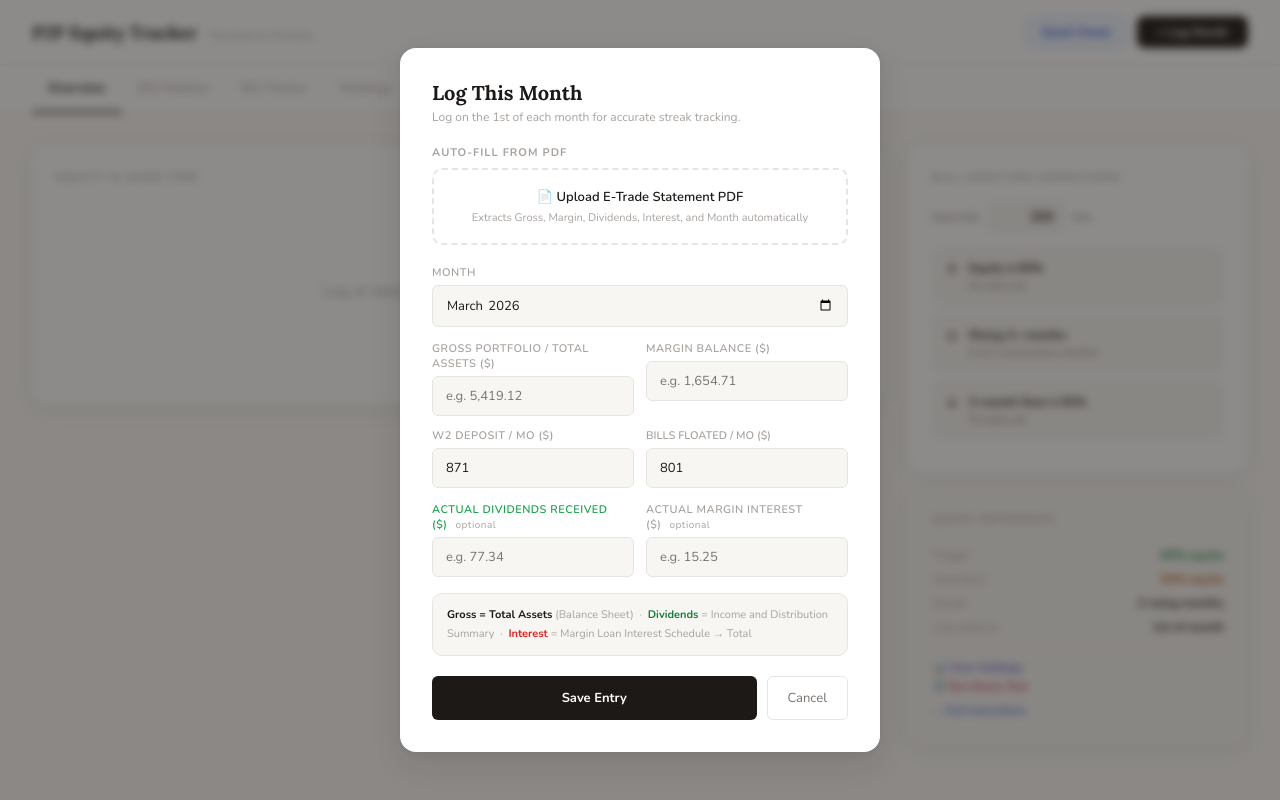
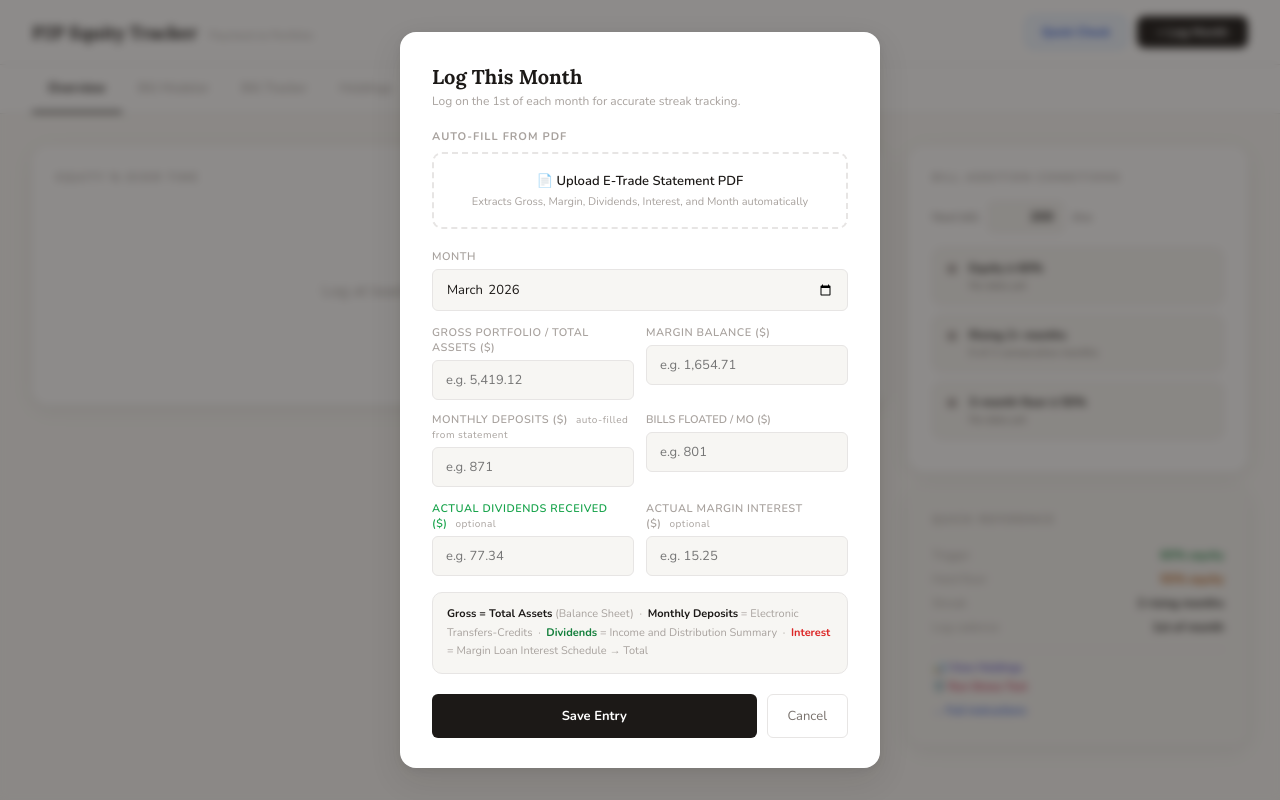
Before and after one commit to cwestman1992/equitytracker, a React (Vite) app: page / in a window 1280 px wide. Both pictures are taken after a click on the button "+ Log Month". Built offline with nearby package versions, Linux system fonts and the light colour scheme.

Commit message:
Update App.jsx
Updates to monthly statement upload tool

```diff
--- a/src/App.jsx
+++ b/src/App.jsx
@@ -170,17 +170,21 @@ async function extractStatementFromPdf(file) {
         { type: "text", text: `Extract from this E-Trade brokerage statement. Return ONLY valid JSON, no markdown, no explanation.
 
 {
-  "gross": <Total Assets number, e.g. 5419.12>,
+  "gross": <Total Assets number from Balance Sheet, e.g. 5419.12>,
   "margin": <absolute value of margin loan/debit as positive number, 0 if none, e.g. 1654.71>,
-  "dividends": <Total Income and Distributions for the period as a number, 0 if not found, e.g. 77.34>,
-  "interest": <Total Interest Charged for the period as a positive number, 0 if none, e.g. 15.25>,
+  "dividends": <Total Income and Distributions for the period, 0 if not found, e.g. 77.34>,
+  "interest": <Total Interest on Margin Loan as positive number, 0 if none, e.g. 15.25>,
+  "electronicCredits": <Electronic Transfers-Credits total for the period, 0 if not found, e.g. 436.05>,
+  "automatedPayments": <Total Automated Payments as positive number, 0 if not found, e.g. 237.53>,
   "date": <statement period month as YYYY-MM, e.g. "2026-02">
 }
 
 For gross: look for "Total Assets" in the Balance Sheet section.
-For margin: look for "Cash, BDP, MMFs (Debit)" or "Margin Loan" — use the absolute value.
-For dividends: look for "Total Income and Distributions" or "Income And Distributions" for the period.
-For interest: look for "Total Interest on Margin Loan" or "Interest Charged" total.
+For margin: look for "Cash, BDP, MMFs (Debit)" or "Margin Loan" — use absolute value.
+For dividends: look for "Total Income and Distributions" for This Period column.
+For interest: look for "Total Interest on Margin Loan" in the Margin Loan Interest Schedule.
+For electronicCredits: look for "Electronic Transfers-Credits" in the Cash Flow section — This Period column.
+For automatedPayments: look for "Automated Payments" in Cash Flow or "Total Automated Payments" in Debit Card section — use absolute value.
 If not found, use 0. Return only the JSON.` }
       ]}]
     })
@@ -1181,7 +1185,7 @@ function HelpPage() {
           <SectionLabel>HOW TO USE THIS TRACKER</SectionLabel>
           <Note icon="📅" color={T.amber} bg={T.amberBg} border={T.amberBorder}>Log once per month on the <strong>1st of each month</strong>.</Note>
           <Step n={1}><strong>Option A — PDF Upload:</strong> Click "+ Log Month" → upload your E-Trade statement PDF → Claude AI auto-fills Gross, Margin, Dividends, Interest, and Month.</Step>
-          <Step n={2}><strong>Option B — Manual:</strong> Enter Gross Portfolio (Total Assets), Margin Balance, W2 Deposit, Bills Floated, Actual Dividends, and Actual Interest from your statement.</Step>
+          <Step n={2}><strong>Option B — Manual:</strong> Enter Gross Portfolio (Total Assets), Margin Balance, Monthly Deposits, Bills Floated, Actual Dividends, and Actual Interest from your statement.</Step>
           <Step n={3}>Separately, upload to the <strong>Holdings tab</strong> anytime you want to snapshot your positions — after each paycheck deploy, or when you add new positions. This gives you position-level yield data and asset allocation tracking.</Step>
           <Step n={4}>When all 3 green conditions fire — act the same day. Toggle the bill in Bill Tracker, update your deposit.</Step>
           <Note icon="✏️" color={T.blue} bg={T.blueBg} border={T.blueBorder}>Made a mistake? Use the <strong>Edit</strong> button on any History entry to correct it.</Note>
@@ -1209,7 +1213,7 @@ function HelpPage() {
           <SectionLabel>KEY NUMBERS</SectionLabel>
           {[{l:"Trigger equity",v:"60%",c:T.green},{l:"Hard floor",v:"55%",c:T.amber},{l:"Rising streak",v:"2 months",c:T.text},{l:"Forward check",v:"3 months",c:T.blue},{l:"Target yield",v:"23%",c:T.green},{l:"Negotiated rate",v:"8.44%",c:T.red},{l:"E-Trade maintenance",v:"25%",c:T.rose}].map(({l,v,c})=>(<div key={l} style={{display:"flex",justifyContent:"space-between",alignItems:"center",padding:"9px 0",borderBottom:`1px solid ${T.borderLight}`}}><span style={{fontSize:12,color:T.text}}>{l}</span><span style={{fontSize:15,fontWeight:700,color:c,fontFamily:"'Lora', serif"}}>{v}</span></div>))}
           <div style={{marginTop:16}}><SectionLabel>WHERE TO FIND YOUR NUMBERS</SectionLabel>
-            {[{l:"Gross (Total Assets)",w:"Balance Sheet → Total Assets"},{l:"Margin Loan",w:"Balance Sheet → Cash, BDP, MMFs (Debit)"},{l:"Actual Dividends",w:"Income and Distribution Summary → Total Income"},{l:"Actual Interest",w:"Margin Loan Interest Schedule → Total Interest"},{l:"Your Margin Rate",w:"Margin Loan Interest Schedule → Interest Rate %"}].map(({l,w})=>(<div key={l} style={{padding:"9px 12px",background:T.surfaceAlt,borderRadius:T.radiusXs,marginBottom:6}}><div style={{fontSize:11,fontWeight:600,color:T.text}}>{l}</div><div style={{fontSize:11,color:T.textMuted,marginTop:2}}>→ {w}</div></div>))}
+            {[{l:"Gross (Total Assets)",w:"Balance Sheet → Total Assets"},{l:"Margin Loan",w:"Balance Sheet → Cash, BDP, MMFs (Debit)"},{l:"Monthly Deposits",w:"Cash Flow → Electronic Transfers-Credits (This Period)"},{l:"Bills Floated",w:"Debit Card & Checking Activity → Total Automated Payments"},{l:"Actual Dividends",w:"Income and Distribution Summary → Total Income"},{l:"Actual Interest",w:"Margin Loan Interest Schedule → Total Interest"},{l:"Your Margin Rate",w:"Margin Loan Interest Schedule → Interest Rate %"}].map(({l,w})=>(<div key={l} style={{padding:"9px 12px",background:T.surfaceAlt,borderRadius:T.radiusXs,marginBottom:6}}><div style={{fontSize:11,fontWeight:600,color:T.text}}>{l}</div><div style={{fontSize:11,color:T.textMuted,marginTop:2}}>→ {w}</div></div>))}
           </div>
         </Card>
       </div>
@@ -1341,7 +1345,7 @@ export default function App() {
   const monthsToTrigger=equityMomAvg>0&&latest&&!cond1?Math.ceil((0.60-latest.equity)/equityMomAvg):null;
   const eqColor=(eq)=>eq>=0.60?T.green:eq>=0.55?T.amber:T.red;
 
-  const openAdd=()=>{setEditIdx(null);setForm({gross:"",margin:"",w2:latest?String(latest.w2):"871",bills:latest?String(latest.bills):"801",actualDivs:"",actualInterest:"",date:new Date().toISOString().slice(0,7)});setPdfStatus(null);setSaveError(null);setShowAdd(true);};
+  const openAdd=()=>{setEditIdx(null);setForm({gross:"",margin:"",w2:"",bills:"",actualDivs:"",actualInterest:"",date:new Date().toISOString().slice(0,7)});setPdfStatus(null);setSaveError(null);setShowAdd(true);};
   const openEdit=(idx)=>{const e=entries[idx];setEditIdx(idx);setForm({gross:String(e.gross),margin:String(e.margin),w2:String(e.w2),bills:String(e.bills),actualDivs:e.actualDivs!=null?String(e.actualDivs):"",actualInterest:e.actualInterest!=null?String(e.actualInterest):"",date:e.date});setPdfStatus(null);setSaveError(null);setShowAdd(true);};
 
   const handleSave=async()=>{
@@ -1349,7 +1353,7 @@ export default function App() {
     const g=parseNum(form.gross),m=parseNum(form.margin),w=parseNum(form.w2),b=parseNum(form.bills);
     if(!form.gross.trim()){setSaveError("Gross Portfolio is required.");return;}
     if(g<=0){setSaveError("Gross Portfolio must be greater than 0.");return;}
-    if(!form.w2.trim()||w<=0){setSaveError("W2 Deposit is required.");return;}
+    if(!form.w2.trim()||w<=0){setSaveError("Monthly Deposits is required.");return;}
     if(!form.bills.trim()||b<=0){setSaveError("Bills Floated is required.");return;}
     try{
       const actualDivs=form.actualDivs.trim()!==""?parseNum(form.actualDivs):null;
@@ -1367,13 +1371,27 @@ export default function App() {
   const handleDelete=async(idx)=>{const n=entries.filter((_,i)=>i!==idx);setEntries(n);await saveEntries(n);};
 
   const handlePdfFile=async(file)=>{
-    if(!file||file.type!=="application/pdf"){setPdfStatus("error: not a PDF");return;}
+    const name = (file.name || "").toLowerCase();
+    if(!file || (!name.endsWith(".pdf") && file.type !== "application/pdf")){setPdfStatus("error: please upload a PDF file");return;}
     setPdfLoading(true);setPdfStatus(null);
     try{
       const extracted=await extractStatementFromPdf(file);
       if(extracted.gross>0){
-        setForm(f=>({...f,gross:String(extracted.gross),margin:String(extracted.margin||0),actualDivs:extracted.dividends>0?String(extracted.dividends):f.actualDivs,actualInterest:extracted.interest>0?String(extracted.interest):f.actualInterest,date:extracted.date||f.date}));
-        setPdfStatus("success");
+        setForm(f=>({
+          ...f,
+          gross: String(extracted.gross),
+          margin: String(extracted.margin||0),
+          actualDivs: extracted.dividends>0 ? String(extracted.dividends) : f.actualDivs,
+          actualInterest: extracted.interest>0 ? String(extracted.interest) : f.actualInterest,
+          date: extracted.date||f.date,
+          // Pre-fill Monthly Deposits from Electronic Transfers-Credits if found, otherwise keep existing
+          w2: extracted.electronicCredits>0 ? String(extracted.electronicCredits) : f.w2,
+          // Pre-fill Bills from Automated Payments if found, otherwise keep existing
+          bills: extracted.automatedPayments>0 ? String(extracted.automatedPayments) : f.bills,
+        }));
+        const hasDeposits = extracted.electronicCredits>0;
+        const hasBills = extracted.automatedPayments>0;
+        setPdfStatus("success" + (hasDeposits||hasBills ? "-partial" : ""));
       }else{setPdfStatus("error: gross was 0 — check PDF");}
     }catch(err){setPdfStatus("error: " + (err?.message || String(err)));}
     setPdfLoading(false);
@@ -1612,7 +1630,7 @@ export default function App() {
                 <div style={{fontSize:11,fontWeight:700,color:T.textMuted,letterSpacing:"1px",marginBottom:8}}>AUTO-FILL FROM PDF</div>
                 <input type="file" accept="application/pdf" ref={fileInputRef} style={{display:"none"}} onChange={e=>{if(e.target.files[0])handlePdfFile(e.target.files[0]);e.target.value="";}}/>
                 <div className="pdf-drop" onClick={()=>fileInputRef.current?.click()} onDragOver={e=>e.preventDefault()} onDrop={e=>{e.preventDefault();if(e.dataTransfer.files[0])handlePdfFile(e.dataTransfer.files[0]);}}>
-                  {pdfLoading?(<div style={{display:"flex",alignItems:"center",justifyContent:"center",gap:10,padding:"4px 0"}}><div style={{width:18,height:18,border:`2px solid ${T.border}`,borderTopColor:T.blueMid,borderRadius:"50%",animation:"spin 0.8s linear infinite"}}/><span style={{fontSize:12,color:T.textSub}}>Reading your statement…</span></div>):pdfStatus==="success"?(<div style={{fontSize:12,color:T.green,fontWeight:600}}>✓ Statement read — Gross, Margin, Dividends, Interest, and Month auto-filled. Verify before saving.</div>):pdfStatus&&pdfStatus.startsWith("error")?(<div style={{fontSize:12,color:T.red}}>⚠ {pdfStatus}</div>):(<div><div style={{fontSize:13,fontWeight:600,color:T.text,marginBottom:4}}>📄 Upload E-Trade Statement PDF</div><div style={{fontSize:11,color:T.textMuted}}>Extracts Gross, Margin, Dividends, Interest, and Month automatically</div></div>)}
+                  {pdfLoading?(<div style={{display:"flex",alignItems:"center",justifyContent:"center",gap:10,padding:"4px 0"}}><div style={{width:18,height:18,border:`2px solid ${T.border}`,borderTopColor:T.blueMid,borderRadius:"50%",animation:"spin 0.8s linear infinite"}}/><span style={{fontSize:12,color:T.textSub}}>Reading your statement…</span></div>):pdfStatus==="success"?(<div style={{fontSize:12,color:T.green,fontWeight:600}}>✓ Statement read — all fields auto-filled. Verify before saving.</div>):pdfStatus==="success-partial"?(<div><div style={{fontSize:12,color:T.green,fontWeight:600}}>✓ Statement read — Gross, Margin, Dividends, Interest, Month filled.</div><div style={{fontSize:11,color:T.amber,marginTop:4}}>⚠ Monthly Deposits = total ACH credits from statement. Bills = total automated payments. Verify both before saving — they may include non-payroll transfers.</div></div>):pdfStatus&&pdfStatus.startsWith("error")?(<div style={{fontSize:12,color:T.red}}>⚠ {pdfStatus}</div>):(<div><div style={{fontSize:13,fontWeight:600,color:T.text,marginBottom:4}}>📄 Upload E-Trade Statement PDF</div><div style={{fontSize:11,color:T.textMuted}}>Extracts Gross, Margin, Dividends, Interest, and Month automatically</div></div>)}
                 </div>
               </div>
             )}
@@ -1622,7 +1640,7 @@ export default function App() {
               <div style={{display:"grid",gridTemplateColumns:"1fr 1fr",gap:12}}>
                 <Input label="GROSS PORTFOLIO / TOTAL ASSETS ($)" value={form.gross} onChange={e=>{setSaveError(null);setForm(f=>({...f,gross:e.target.value}));}} placeholder="e.g. 5,419.12"/>
                 <Input label="MARGIN BALANCE ($)" value={form.margin} onChange={e=>{setSaveError(null);setForm(f=>({...f,margin:e.target.value}));}} placeholder="e.g. 1,654.71"/>
-                <Input label="W2 DEPOSIT / MO ($)" value={form.w2} onChange={e=>{setSaveError(null);setForm(f=>({...f,w2:e.target.value}));}} placeholder="e.g. 871"/>
+                <Input label="MONTHLY DEPOSITS ($)" hint="auto-filled from statement" value={form.w2} onChange={e=>{setSaveError(null);setForm(f=>({...f,w2:e.target.value}));}} placeholder="e.g. 871"/>
                 <div>
                   <div style={{fontSize:11,fontWeight:600,color:T.textMuted,marginBottom:5}}>BILLS FLOATED / MO ($)</div>
                   <input value={form.bills} onChange={e=>{setSaveError(null);setForm(f=>({...f,bills:e.target.value}));}} placeholder="e.g. 801" style={{width:"100%",padding:"10px 13px",background:T.surfaceAlt,border:`1.5px solid ${T.border}`,borderRadius:T.radiusXs,fontSize:13,color:T.text,fontFamily:"inherit",outline:"none"}}/>
@@ -1635,7 +1653,7 @@ export default function App() {
               </div>
             </div>
             <div style={{background:T.surfaceAlt,border:`1px solid ${T.border}`,borderRadius:T.radiusSm,padding:"12px 14px",marginBottom:20,fontSize:11,color:T.textMuted,lineHeight:1.7}}>
-              <strong style={{color:T.text}}>Gross = Total Assets</strong> (Balance Sheet) &nbsp;·&nbsp; <strong style={{color:T.green}}>Dividends</strong> = Income and Distribution Summary &nbsp;·&nbsp; <strong style={{color:T.red}}>Interest</strong> = Margin Loan Interest Schedule → Total
+              <strong style={{color:T.text}}>Gross = Total Assets</strong> (Balance Sheet) &nbsp;·&nbsp; <strong style={{color:T.text}}>Monthly Deposits</strong> = Electronic Transfers-Credits &nbsp;·&nbsp; <strong style={{color:T.green}}>Dividends</strong> = Income and Distribution Summary &nbsp;·&nbsp; <strong style={{color:T.red}}>Interest</strong> = Margin Loan Interest Schedule → Total
             </div>
             <div style={{display:"flex",gap:10}}>
               <button onClick={handleSave} style={{flex:1,padding:"12px",background:T.text,color:"#fff",border:"none",borderRadius:T.radiusXs,fontSize:13,fontWeight:700,fontFamily:"inherit",cursor:"pointer"}}>{editIdx!==null?"Save Changes":"Save Entry"}</button>
```
